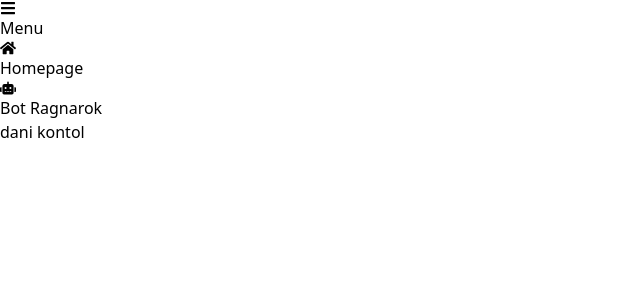
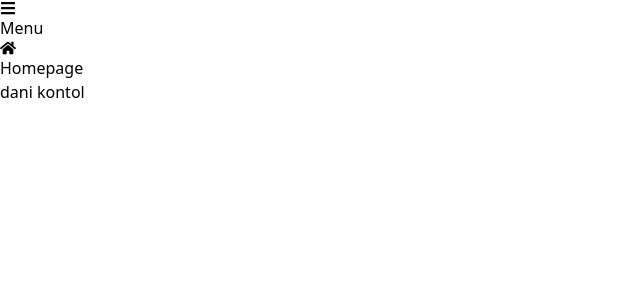
Before and after one commit to rikodemus/ro, a React (Vite) app: page / in a window 1280 px wide. Shown: the top 300 px of the page, without its empty margins (0-640 px from the left). Built offline with nearby package versions, Linux system fonts and the light colour scheme.

Commit message:
modified:   src/component/Home.jsx

```diff
--- a/src/component/Home.jsx
+++ b/src/component/Home.jsx
@@ -24,10 +24,10 @@ const Home = () => {
             <FaHome className="text-2xl" />
             {isSidebarOpen && <Link to="/" className="text-lg font-medium">Homepage</Link>}
           </li>
-          <li className="flex items-center space-x-4 p-5 cursor-pointer hover:text-[#EFA593]">
+          {/*<li className="flex items-center space-x-4 p-5 cursor-pointer hover:text-[#EFA593]">
             <FaRobot className="text-2xl" />
             {isSidebarOpen && <Link to="/Pricing" className="text-lg font-medium">Bot Ragnarok</Link>}
-          </li>
+          </li>*/}
         </ul>
       </div>
 
```
